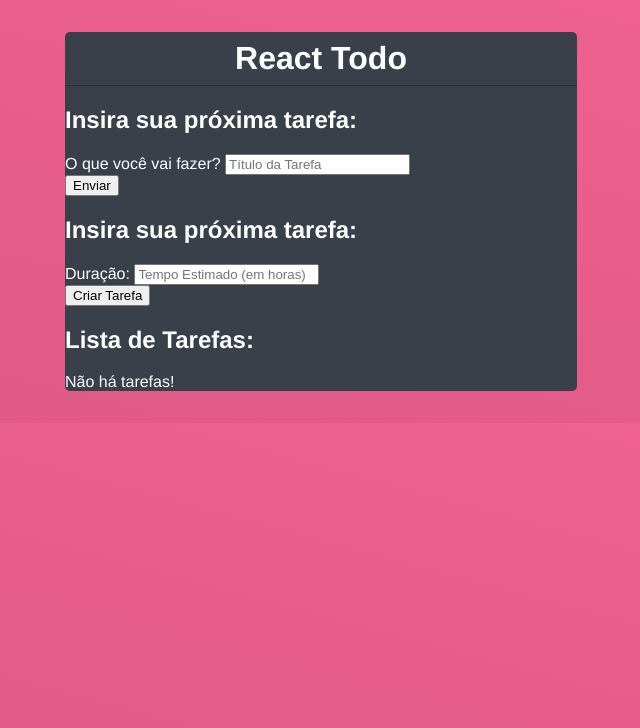
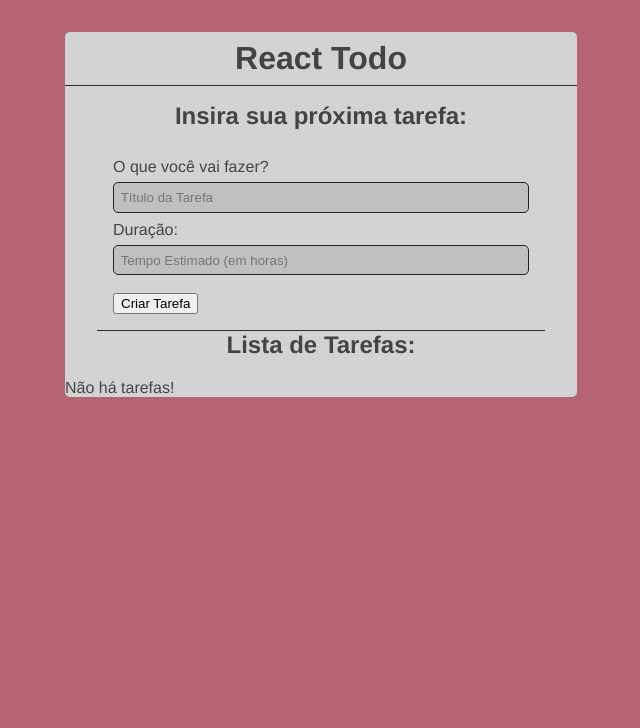
Before and after one commit to desenvolveronica/projct-todo, a React (Create React App) app: page / in a window 1280 px wide. Shown: the top 728 px of the page, without its empty margins (319-959 px from the left). Built offline with nearby package versions, Linux system fonts and the light colour scheme.

Commit message:
Ajustes de layout

```diff
--- a/src/App.css
+++ b/src/App.css
@@ -1,9 +1,9 @@
 .App{
     width: 40%;
     margin: 2em auto;
-    background-color: #394049;
+    background-color: #d3d3d3;
     border-radius: 5px;
-    color: #fff;
+    color: #444;
 }
 
 .todo-header{
@@ -14,3 +14,32 @@
 .todo-header h1 {
     margin: 0;
 }
+.form-todo{
+    padding: 1em;
+    margin: 0 2em;
+    border-bottom: 1px solid #2C3035;
+}
+
+.form-todo h2,
+.list-todo h2 {
+    text-align: center;
+    margin-top: 0;
+}
+.form-control {
+    display: flex;
+    flex-direction : column;
+
+}
+.form-control label {
+    font-width: bold;
+    font-size: 1em;
+    margin-bottom: 0.4em;
+    margin-top: .5em
+}
+.form-control input {
+    border: 1px solid #222;
+    border-radius: 5px;
+    background-color: #C0C0C0;
+    padding: .5em;
+    color: #333;
+}
--- a/src/App.js
+++ b/src/App.js
@@ -43,15 +43,9 @@ const handleSubmit = (e) => {
             placeholder='Título da Tarefa'
             onChange = {(e) => setTitle(e.target.value)}
             value={title || ""}
-            required
-            />
-
+            required/>
           </div>
-        <input type="submit" value="Enviar"/>
         </form>
-      </div>
-      <div className="form-todo">
-        <h2>Insira sua próxima tarefa:</h2>
         <form onSubmit={handleSubmit}>
           <div className='form-control'>
             <label htmlFor="time">Duração: </label>
@@ -60,10 +54,10 @@ const handleSubmit = (e) => {
             placeholder='Tempo Estimado (em horas)'
             onChange = {(e) => setTime(e.target.value)}
             value={time || ""}
-            required
-            />
+            required/>
           </div>
-        <input type="submit" value="Criar Tarefa"/>
+          <br/>
+          <input type="submit" value="Criar Tarefa"/>
         </form>
       </div>
       <div className="list-todo">
--- a/src/index.css
+++ b/src/index.css
@@ -1,10 +1,5 @@
 html {
-  background: linear-gradient(
-    195deg,
-    rgba(240, 98, 146, 1) 0%,
-    rgba(221, 89, 133, 1) 98%
-
-  )
+  background: #b66374
 }
 
 body {
```
